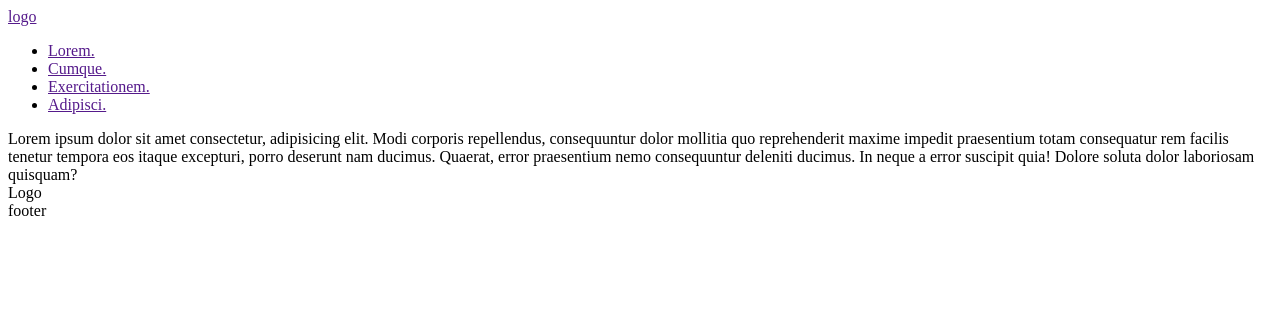
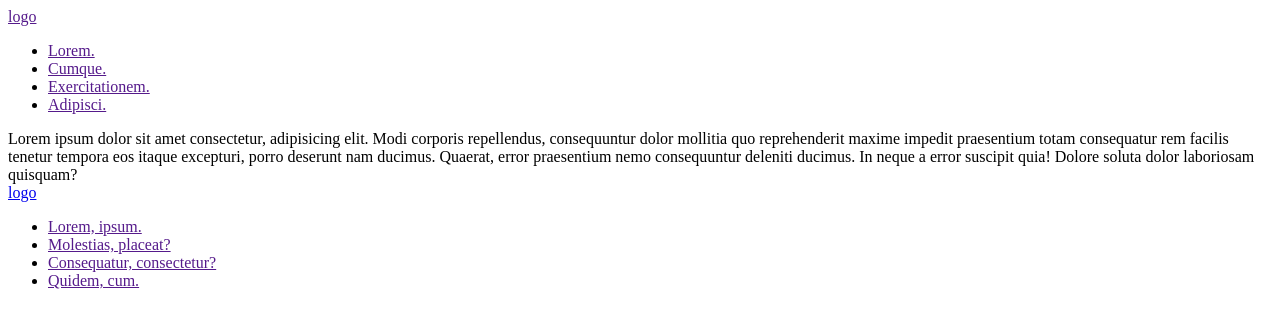
Before and after one commit to YriyProtcyshin/git-test, a plain HTML site: page index.html in a window 1280 px wide. Drawn offline with Linux system fonts and the light colour scheme.

Commit message:
add footer menu

```diff
--- a/index.html
+++ b/index.html
@@ -32,8 +32,21 @@
       soluta dolor laboriosam quisquam?
     </main>
     <footer>
-      <div class="logo">Logo</div>
-      footer
+      <a href="./" class="logo">logo</a>
+      <ul class="footer">
+        <li class="footer__item">
+          <a href="" class="footer__link">Lorem, ipsum.</a>
+        </li>
+        <li class="footer__item">
+          <a href="" class="footer__link">Molestias, placeat?</a>
+        </li>
+        <li class="footer__item">
+          <a href="" class="footer__link">Consequatur, consectetur?</a>
+        </li>
+        <li class="footer__item">
+          <a href="" class="footer__link">Quidem, cum.</a>
+        </li>
+      </ul>
     </footer>
   </body>
 </html>
```
